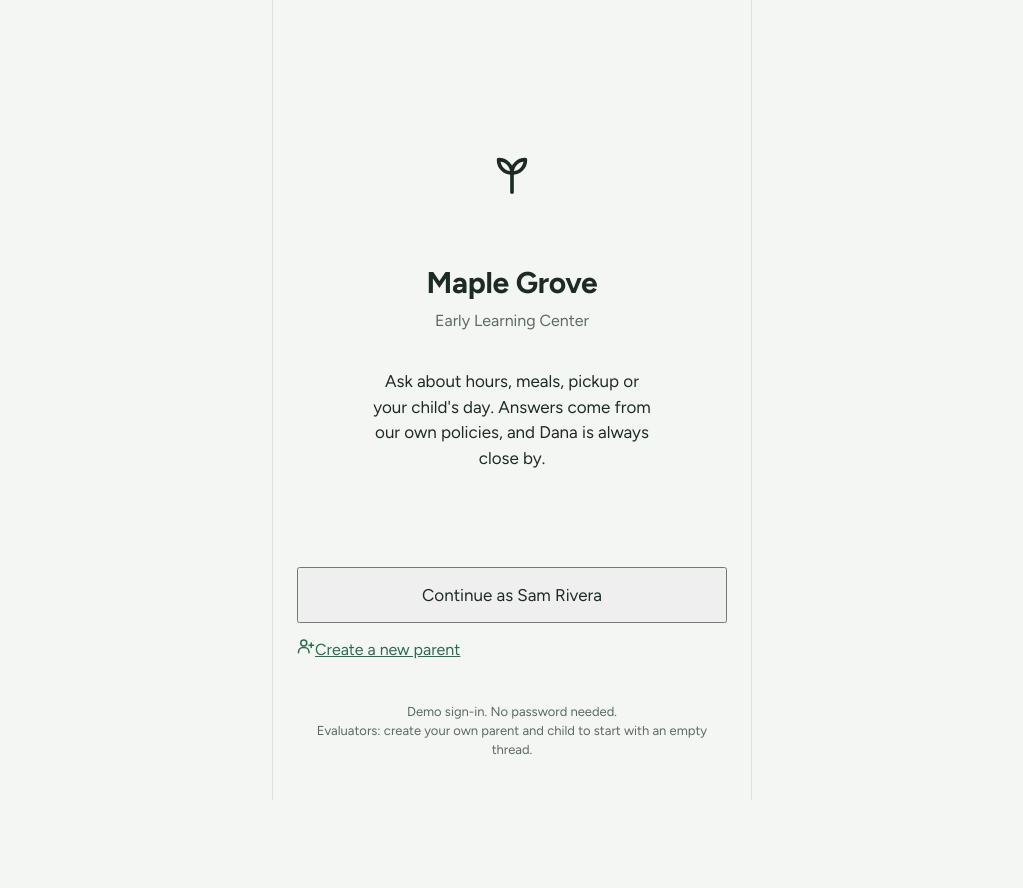
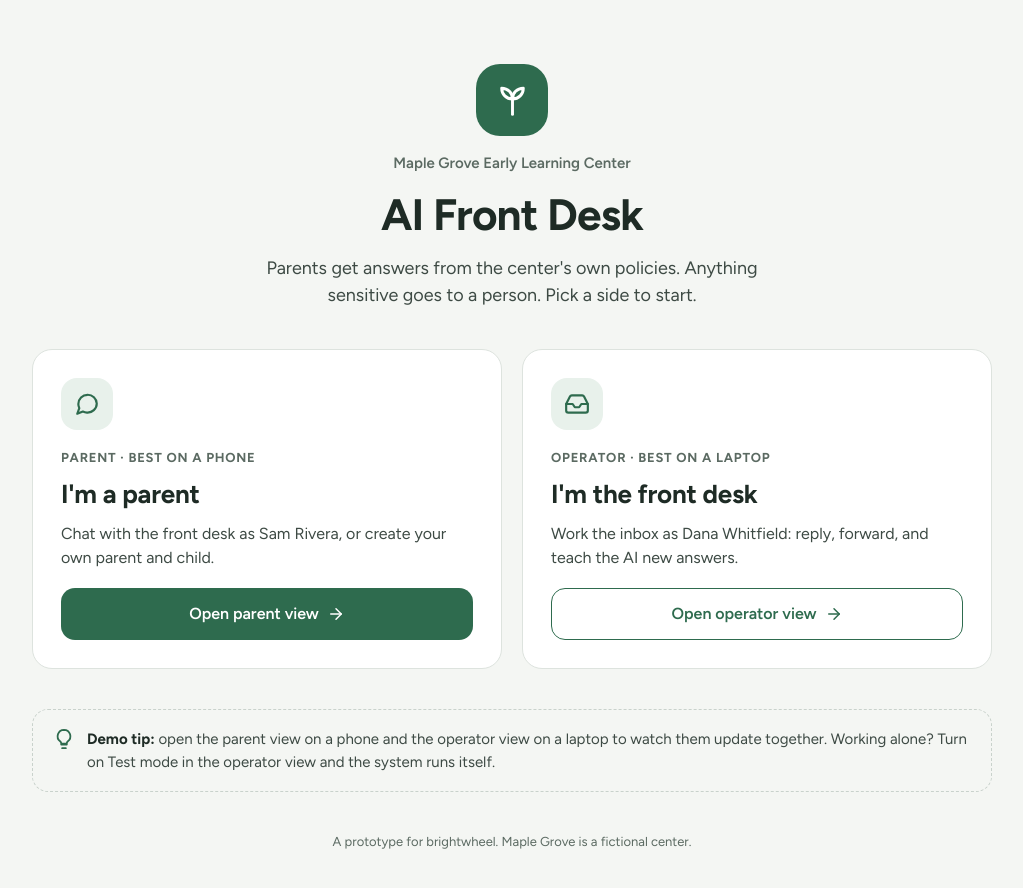
Before and after one commit to lily514/bw-help-desk, a React (Vite) app in the folder frontend/: page / in a window 1280 px wide. Shown: the top 888 px of the page, without its empty margins (128-1151 px from the left). Before the commit the page ends 800 px from the top, so only its background shows below. Built offline with nearby package versions, Linux system fonts and the light colour scheme.

Commit message:
feat(ui): add choose-a-view landing at /, parent app at /parent
Co-Authored-By: Claude Opus 5.5 <noreply@anthropic.com>

```diff
--- /dev/null
+++ b/frontend/src/Landing.tsx
@@ -0,0 +1,72 @@
+import { Link } from 'react-router'
+import { ArrowRightIcon, InboxIcon, LightbulbIcon, MessageIcon } from './shared/icons'
+import { Logo } from './shared/Logo'
+import './landing.css'
+
+/** "Choose a view" landing at / (design reference screen 0). */
+export function Landing() {
+  return (
+    <div className="landing">
+      <main className="landing-main">
+        <div className="landing-hero">
+          <Logo size={72} />
+          <span className="landing-center">Maple Grove Early Learning Center</span>
+          <h1>AI Front Desk</h1>
+          <p>
+            Parents get answers from the center's own policies. Anything sensitive goes to a person.
+            Pick a side to start.
+          </p>
+        </div>
+
+        <div className="landing-cards">
+          <Link to="/parent" className="landing-card">
+            <span className="landing-icon">
+              <MessageIcon size={26} />
+            </span>
+            <span className="landing-card-text">
+              <span className="landing-eyebrow">Parent · best on a phone</span>
+              <span className="landing-card-title">I'm a parent</span>
+              <span className="landing-card-body">
+                Chat with the front desk as Sam Rivera, or create your own parent and child.
+              </span>
+            </span>
+            <span className="btn btn-primary landing-cta">
+              Open parent view
+              <ArrowRightIcon size={18} />
+            </span>
+          </Link>
+
+          <Link to="/operator" className="landing-card">
+            <span className="landing-icon">
+              <InboxIcon size={26} />
+            </span>
+            <span className="landing-card-text">
+              <span className="landing-eyebrow">Operator · best on a laptop</span>
+              <span className="landing-card-title">I'm the front desk</span>
+              <span className="landing-card-body">
+                Work the inbox as Dana Whitfield: reply, forward, and teach the AI new answers.
+              </span>
+            </span>
+            <span className="btn landing-cta landing-cta-outline">
+              Open operator view
+              <ArrowRightIcon size={18} />
+            </span>
+          </Link>
+        </div>
+
+        <div className="landing-tip">
+          <LightbulbIcon size={22} />
+          <p>
+            <strong>Demo tip:</strong> open the parent view on a phone and the operator view on a
+            laptop to watch them update together. Working alone? Turn on Test mode in the operator
+            view and the system runs itself.
+          </p>
+        </div>
+
+        <p className="landing-footer">
+          A prototype for brightwheel. Maple Grove is a fictional center.
+        </p>
+      </main>
+    </div>
+  )
+}
--- /dev/null
+++ b/frontend/src/landing.css
@@ -0,0 +1,153 @@
+.landing {
+  min-height: 100dvh;
+  display: flex;
+  flex-direction: column;
+  align-items: center;
+  padding: 64px 20px 48px;
+}
+
+.landing-main {
+  width: 100%;
+  max-width: 960px;
+  display: flex;
+  flex-direction: column;
+  align-items: center;
+  gap: 40px;
+}
+
+.landing-hero {
+  display: flex;
+  flex-direction: column;
+  align-items: center;
+  gap: 16px;
+  text-align: center;
+}
+
+.landing-center {
+  font-size: 15px;
+  font-weight: 600;
+  color: var(--muted);
+}
+
+.landing-hero h1 {
+  margin: 0;
+  font-size: clamp(34px, 8vw, 44px);
+  font-weight: 700;
+  letter-spacing: -0.02em;
+  line-height: 1.1;
+}
+
+.landing-hero p {
+  margin: 0;
+  max-width: 560px;
+  font-size: 18px;
+  line-height: 1.5;
+  color: var(--text-2);
+}
+
+.landing-cards {
+  width: 100%;
+  display: grid;
+  grid-template-columns: repeat(auto-fit, minmax(min(280px, 100%), 1fr));
+  gap: 20px;
+}
+
+.landing-card {
+  display: flex;
+  flex-direction: column;
+  gap: 18px;
+  padding: 28px;
+  background: var(--surface);
+  border: 1px solid var(--border);
+  border-radius: 20px;
+  color: var(--text);
+  text-decoration: none;
+  transition:
+    border-color 150ms,
+    box-shadow 150ms;
+}
+
+.landing-card:hover {
+  color: var(--text);
+  border-color: var(--accent-tint-border);
+  box-shadow: 0 4px 16px rgba(30, 43, 37, 0.06);
+}
+
+.landing-icon {
+  width: 52px;
+  height: 52px;
+  border-radius: 16px;
+  background: var(--accent-tint);
+  color: var(--accent);
+  display: flex;
+  align-items: center;
+  justify-content: center;
+}
+
+.landing-card-text {
+  display: flex;
+  flex-direction: column;
+  gap: 8px;
+}
+
+.landing-eyebrow {
+  font-size: 13px;
+  font-weight: 700;
+  letter-spacing: 0.06em;
+  text-transform: uppercase;
+  color: var(--muted);
+}
+
+.landing-card-title {
+  font-size: 26px;
+  font-weight: 700;
+  letter-spacing: -0.01em;
+}
+
+.landing-card-body {
+  font-size: 16px;
+  line-height: 1.5;
+  color: var(--text-2);
+}
+
+.landing-cta {
+  margin-top: auto;
+  height: 52px;
+  border-radius: 14px;
+  font-size: 16px;
+}
+
+.landing-cta-outline {
+  border-color: var(--accent);
+  color: var(--accent);
+}
+
+.landing-tip {
+  width: 100%;
+  display: flex;
+  flex-wrap: wrap;
+  align-items: flex-start;
+  gap: 12px;
+  padding: 18px 20px;
+  border-radius: 16px;
+  border: 1px dashed var(--border-strong);
+  color: var(--accent);
+}
+
+.landing-tip p {
+  margin: 0;
+  flex: 1 1 260px;
+  font-size: 15px;
+  line-height: 1.5;
+  color: var(--text-2);
+}
+
+.landing-tip strong {
+  color: var(--text);
+}
+
+.landing-footer {
+  margin: 0;
+  font-size: 13px;
+  color: var(--muted);
+}
--- a/frontend/src/main.tsx
+++ b/frontend/src/main.tsx
@@ -1,16 +1,21 @@
 import { StrictMode } from 'react'
 import { createRoot } from 'react-dom/client'
-import { BrowserRouter, Route, Routes } from 'react-router'
+import { BrowserRouter, Navigate, Route, Routes } from 'react-router'
+// Global styles first, so page styles that load with their components can override them.
+import './shared/tokens.css'
+import './shared/base.css'
+import { Landing } from './Landing'
 import { OperatorApp } from './operator/OperatorApp'
 import { ParentApp } from './parent/ParentApp'
-import './shared/tokens.css'
 
 createRoot(document.getElementById('root')!).render(
   <StrictMode>
     <BrowserRouter>
       <Routes>
+        <Route index element={<Landing />} />
+        <Route path="/parent/*" element={<ParentApp />} />
         <Route path="/operator/*" element={<OperatorApp />} />
-        <Route path="/*" element={<ParentApp />} />
+        <Route path="*" element={<Navigate to="/" replace />} />
       </Routes>
     </BrowserRouter>
   </StrictMode>,
--- a/frontend/src/operator/OperatorApp.tsx
+++ b/frontend/src/operator/OperatorApp.tsx
@@ -14,7 +14,7 @@ export function OperatorApp() {
         <p>Inbox, Knowledge and Insights arrive in Phases 5–7.</p>
         <span className="placeholder-meta">API: {health}</span>
         <Link className="placeholder-link" to="/">
-          Open the parent app
+          Back to start
         </Link>
       </section>
     </main>
```
